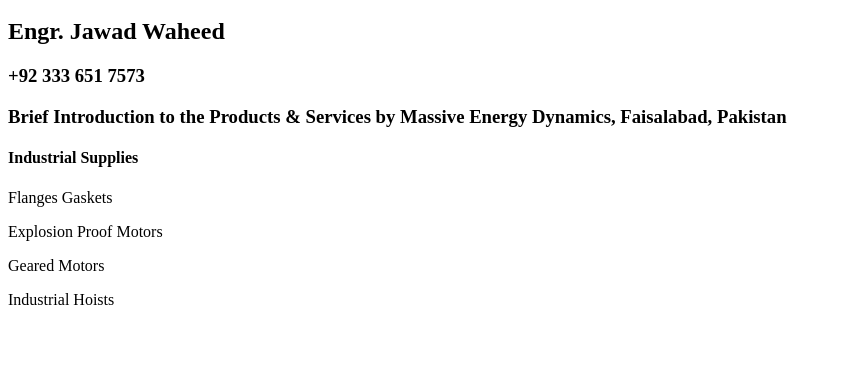
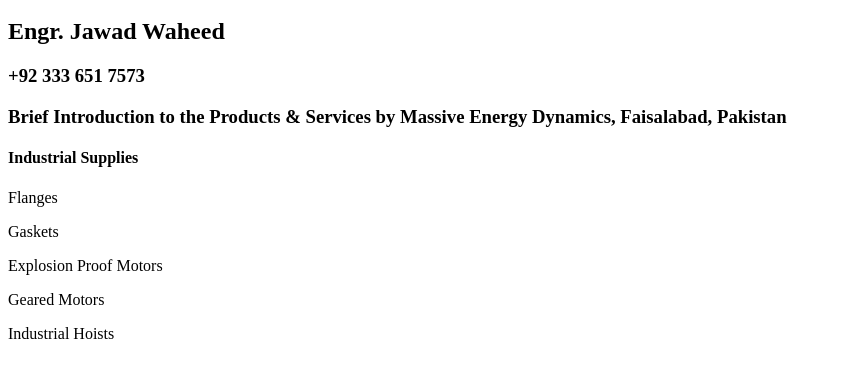
Before and after one commit to massive-energy/website, a plain HTML site: page index.html in a window 1280 px wide. Shown: the part 48-426 px from the top of the page, without its empty margins (0-841 px from the left). Drawn offline with Linux system fonts and the light colour scheme.

Commit message:
Update index.html

```diff
--- a/index.html
+++ b/index.html
@@ -5,7 +5,7 @@
 
     <h3>Brief Introduction to the Products & Services by Massive Energy Dynamics, Faisalabad, Pakistan</h3>
     <h4>Industrial Supplies</h4>
-    Flanges
+    Flanges </p>
     Gaskets </p>
     Explosion Proof Motors </p>
     Geared Motors </p>
```
